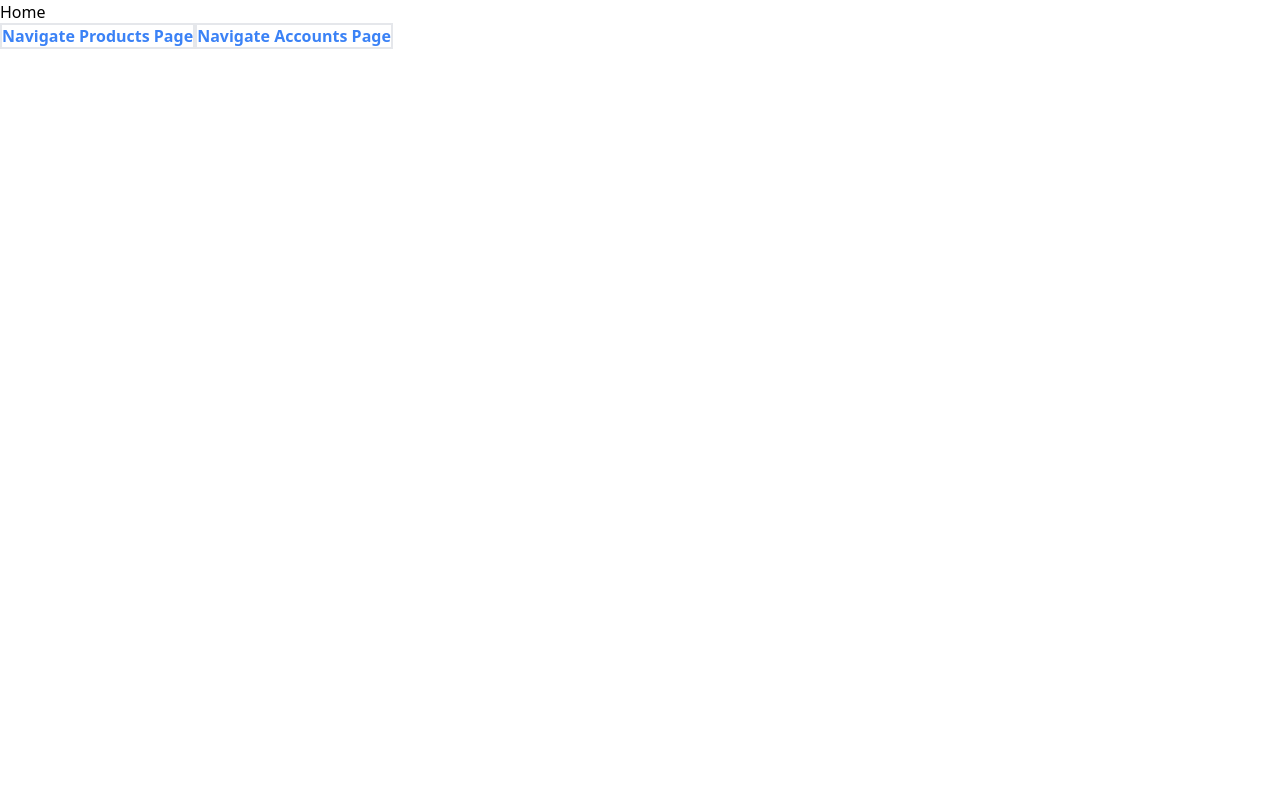
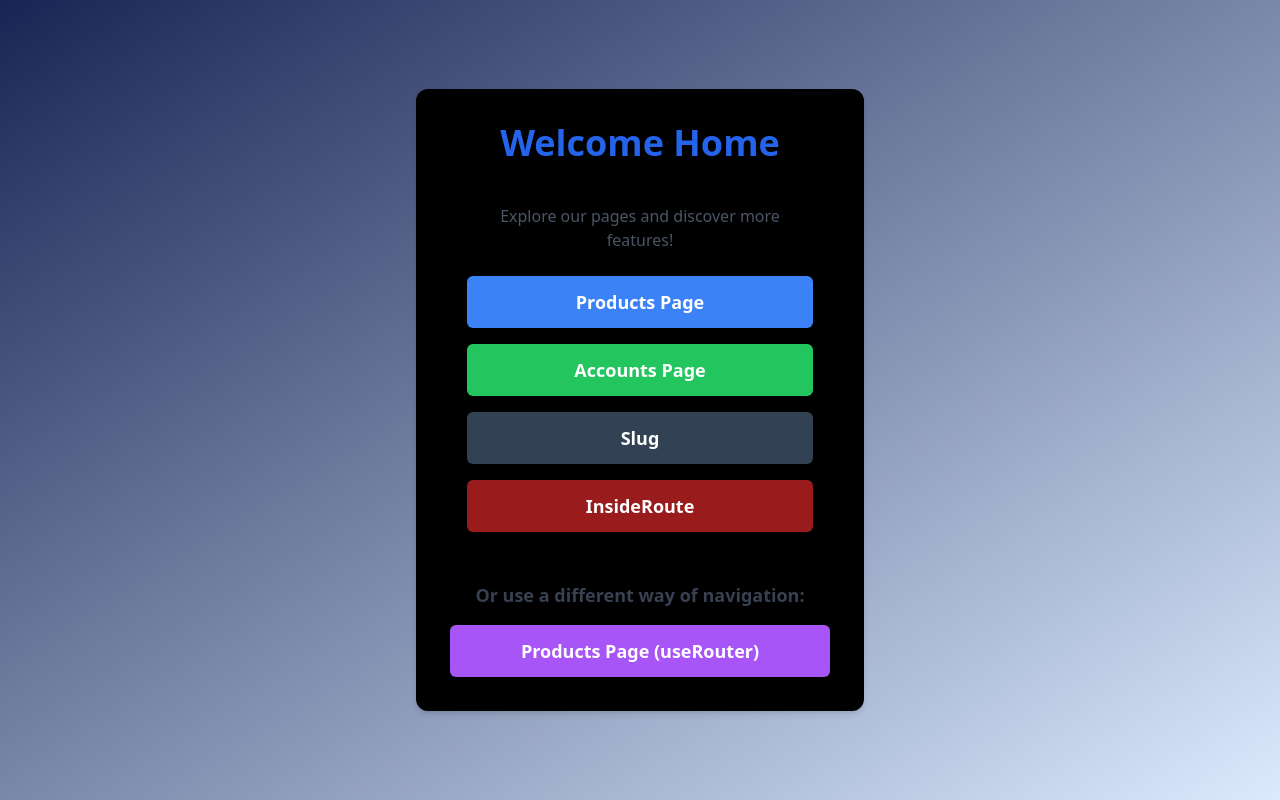
Before and after one commit to VedantSinngh/Next, a Next.js app: page / in a window 1280 px wide. Built offline with nearby package versions, Linux system fonts and the light colour scheme.

Commit message:
Secondary commit

```diff
--- a/src/app/accounts/membership/page.jsx
+++ b/src/app/accounts/membership/page.jsx
@@ -1,8 +1,8 @@
 export default function MembershipPage() {
     return (
-        <div>
-            <h1>Membership Page</h1>
-            <p>Welcome to the membership page.</p>
+        <div style={{ padding: '20px', textAlign: 'center' }}>
+            <h1 style={{ color: '#333', fontSize: '2em' }}>Membership Page</h1>
+            <p style={{ color: '#666', fontSize: '1.2em' }}>Welcome to the membership page.</p>
         </div>
     );
 }
--- a/src/app/accounts/page.jsx
+++ b/src/app/accounts/page.jsx
@@ -1,7 +1,7 @@
 export default function Accounts() {
     return (
-        <main>
-        <h1>Accounts</h1>
+        <main style={{ display: 'flex', justifyContent: 'center', alignItems: 'center', height: '100vh', backgroundColor: '#f0f0f0' }}>
+            <h1 style={{ color: '#333', fontSize: '2rem' }}>Accounts</h1>
         </main>
     );
     }
--- a/src/app/globals.css
+++ b/src/app/globals.css
@@ -1,7 +1,7 @@
 @tailwind base;
 @tailwind components;
 @tailwind utilities;
-
+/*
 :root {
   --background: #ffffff;
   --foreground: #171717;
@@ -14,7 +14,7 @@
   }
 }
 
-/* body {
+body {
   color: var(--foreground);
   background: var(--background);
   font-family: Arial, Helvetica, sans-serif;
--- a/src/app/page.js
+++ b/src/app/page.js
@@ -1,16 +1,69 @@
+'use client';
+
 import Link from 'next/link';
+import { useRouter } from 'next/navigation';
+import './globals.css';
 
 export default function Home() {
+  const router = useRouter();
+
+  function handleNavigate() {
+    router.push('/products');
+  }
+  function handleNavigateToAccounts() {
+    router.push('/accounts');
+  }
+
   return (
-    <main>
-      <h1>Home</h1>
-      <Link href="/products" className="text-blue-500 border-2 no-underline font-bold hover:text-blue-700">
-        Navigate Products Page
-      </Link>
-      <Link href="/accounts" className="text-blue-500 border-2 no-underline font-bold hover:text-blue-700">
-        Navigate Accounts Page
-      </Link>
+    <main className="min-h-screen flex items-center justify-center bg-gradient-to-br from-blue-950 to-blue-100 ">
+      <div className="bg-black shadow-md rounded-xl p-8 max-w-md text-center border-2 border-black">
+        <h1 className="text-4xl font-extrabold text-blue-600 mb-6">Welcome Home</h1>
+        <div className='border border-black p-4 rounded-md'>
+        <p className="text-gray-600 text-base mb-6">
+          Explore our pages and discover more features!
+        </p>
 
+        <div className="space-y-4">
+          <Link
+            href="/products"
+            className="block w-full text-white font-bold text-lg py-3 rounded-md bg-blue-500 hover:bg-blue-700 transition-colors shadow-lg"
+          >
+          Products Page
+          </Link>
+          <Link
+            href="/accounts"
+            className="block w-full text-white font-bold text-lg py-3 rounded-md bg-green-500 hover:bg-green-700 transition-colors shadow-lg"
+          >
+            Accounts Page
+          </Link>
+          <Link
+            href="/products/1/1"
+            className="block w-full text-white font-bold text-lg py-3 rounded-md bg-slate-700 hover:bg-slate-800 transition-colors shadow-lg"
+          >
+            Slug
+          </Link>
+          <Link
+            href="/products/2"
+            className="block w-full text-white font-bold text-lg py-3 rounded-md bg-red-800 hover:bg-red-400 transition-colors shadow-lg"
+          >
+            InsideRoute
+          </Link>
+
+        </div>
+
+        </div>
+
+        <h2 className="text-lg font-semibold text-gray-700 mt-8">
+          Or use a different way of navigation:
+        </h2>
+        <button
+          onClick={handleNavigate}
+          className="w-full mt-4 text-white font-bold text-lg py-3 rounded-md bg-purple-500 hover:bg-purple-700 transition-colors shadow-lg"
+        >
+          Products Page (useRouter)
+        </button>
+
+      </div>
     </main>
   );
 }
--- a/src/app/products/[...product-review]/page.jsx
+++ b/src/app/products/[...product-review]/page.jsx
@@ -1,6 +1,6 @@
 export default function ProductReview() {
     return (
-        <>
-        <h1>Product Review</h1>
-        </>
+        <main style={{ display: 'flex', justifyContent: 'center', alignItems: 'center', height: '100vh', backgroundColor: '#f0f0f0' }}>
+            <h1 style={{ color: '#333', fontSize: '2rem' }}>Spread Operator</h1>
+        </main>
     )};
--- a/src/app/products/[details]/page.jsx
+++ b/src/app/products/[details]/page.jsx
@@ -2,10 +2,9 @@ import React from 'react';
 
 const ProductDetails = () => {
     return (
-        <div>
-            <h1>Product Details</h1>
-            <p>Details for product</p>
-        </div>
+        <main style={{ display: 'flex', justifyContent: 'center', alignItems: 'center', height: '100vh', backgroundColor: '#f0f0f0' }}>
+            <h1 style={{ color: '#333', fontSize: '2rem' }}>Products</h1>
+        </main>
     );
 };
 
--- /dev/null
+++ b/src/app/profile/page.jsx
@@ -0,0 +1,8 @@
+
+export default function Profile() {
+    return (
+        <main style={{ display: 'flex', justifyContent: 'center', alignItems: 'center', height: '100vh', backgroundColor: '#f0f0f0' }}>
+            <h1 style={{ color: '#333', fontSize: '2rem' }}>Profile Page</h1>
+        </main>
+    )
+}
```
Also changed, not shown: package.json (+5 -4 lines), 1 other file (tests, documents, lock files or other folders).
